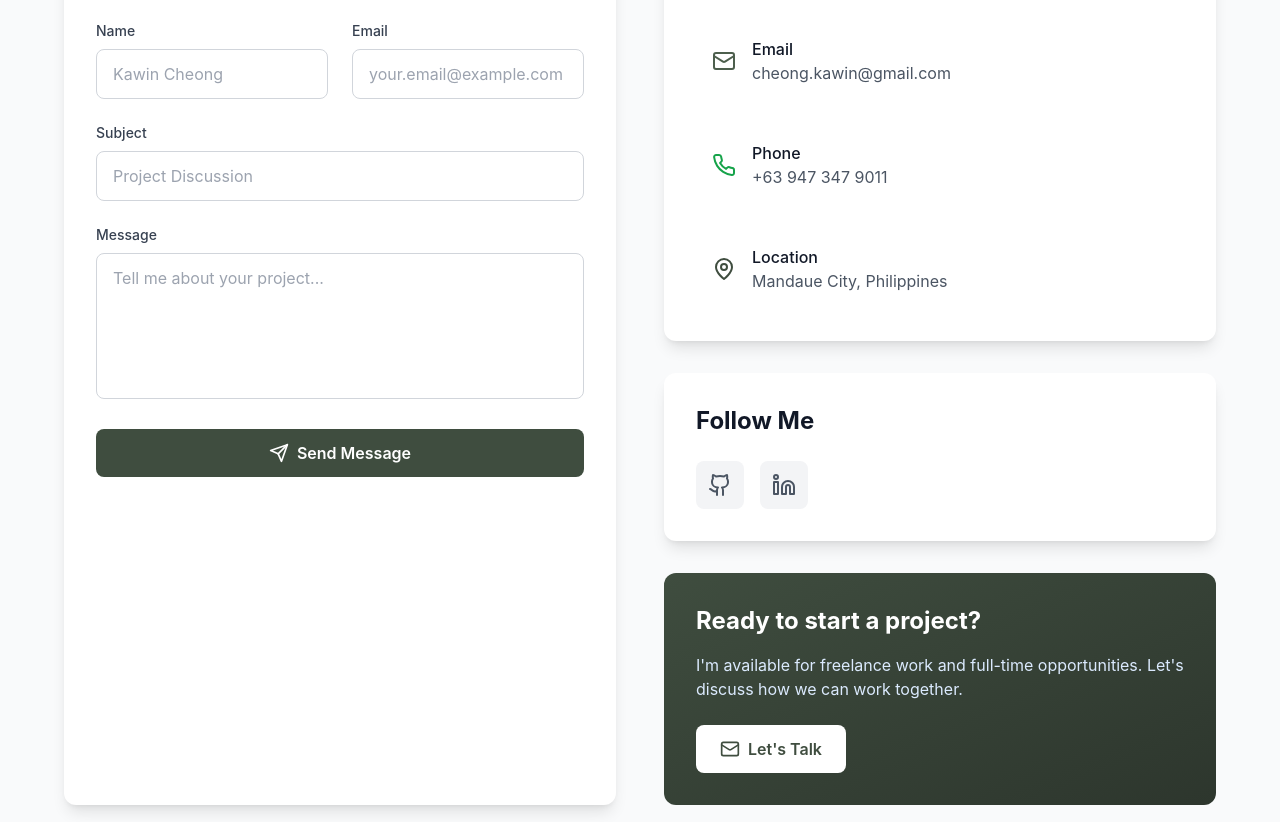
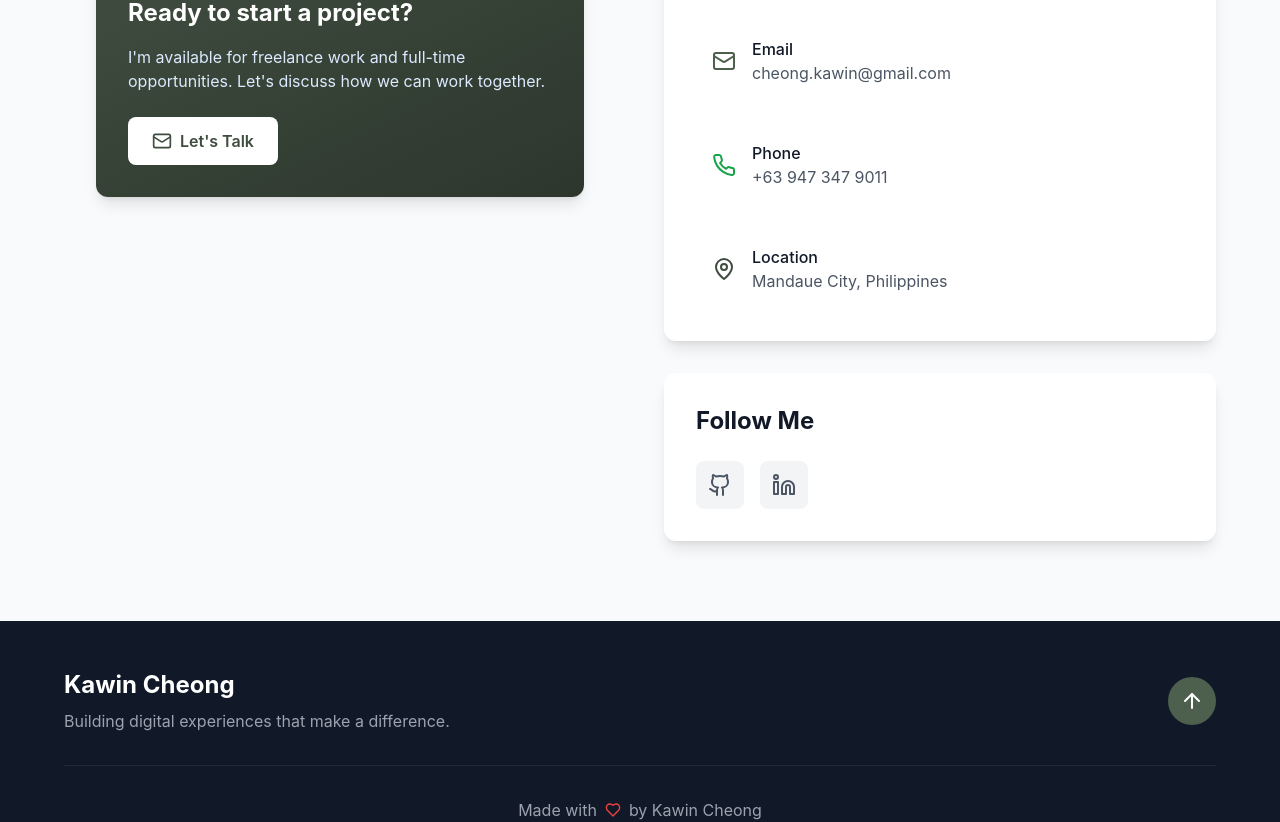
Before and after one commit to sirnewbee/Personal-Portfolio, a React (Vite) app: page / in a window 1280 px wide. Shown: the part 5613-6435 px from the top of the page. Built offline with nearby package versions, Linux system fonts and the light colour scheme.

Commit message:
update contact section

```diff
--- a/src/components/Contact.tsx
+++ b/src/components/Contact.tsx
@@ -67,9 +67,24 @@ const Contact = () => {
           </div>
 
           <div className="grid lg:grid-cols-2 gap-12">
+            <div className="p-8">
+              <div className="bg-gradient-to-br from-forest-700 to-forest-900 dark:from-forest-600 dark:to-forest-800 p-8 rounded-xl text-white shadow-lg">
+                <h3 className="text-2xl font-bold mb-4">Ready to start a project?</h3>
+                <p className="mb-6 text-blue-100">
+                  I'm available for freelance work and full-time opportunities. Let's discuss how we can work together.
+                </p>
+                <a
+                  href="mailto:cheong.kawin@gmail."
+                  className="inline-flex items-center gap-2 px-6 py-3 bg-white text-forest-700 rounded-lg font-semibold hover:bg-gray-100 transition-colors duration-200"
+                >
+                  <Mail size={20} />
+                  Let's Talk
+                </a>
+              </div>
+            </div>
             {/* Contact Form */}
-            <div className="bg-white dark:bg-gray-900 p-8 rounded-xl shadow-lg">
-              <h3 className="text-2xl font-bold text-gray-900 dark:text-white mb-6">Send Message</h3>
+            {/* <div className="bg-white dark:bg-gray-900 p-8 rounded-xl shadow-lg"> */}
+              {/* <h3 className="text-2xl font-bold text-gray-900 dark:text-white mb-6">Send Message</h3>
               <form onSubmit={handleSubmit} className="space-y-6">
                 <div className="grid sm:grid-cols-2 gap-6">
                   <div>
@@ -143,8 +158,8 @@ const Contact = () => {
                   <Send size={20} />
                   Send Message
                 </button>
-              </form>
-            </div>
+              </form> */}
+            {/* </div> */}
 
             {/* Contact Info */}
             <div className="space-y-8">
@@ -183,20 +198,6 @@ const Contact = () => {
                   ))}
                 </div>
               </div>
-
-              <div className="bg-gradient-to-br from-forest-700 to-forest-900 dark:from-forest-600 dark:to-forest-800 p-8 rounded-xl text-white">
-                <h3 className="text-2xl font-bold mb-4">Ready to start a project?</h3>
-                <p className="mb-6 text-blue-100">
-                  I'm available for freelance work and full-time opportunities. Let's discuss how we can work together.
-                </p>
-                <a
-                  href="mailto:your.email@example.com"
-                  className="inline-flex items-center gap-2 px-6 py-3 bg-white text-forest-700 rounded-lg font-semibold hover:bg-gray-100 transition-colors duration-200"
-                >
-                  <Mail size={20} />
-                  Let's Talk
-                </a>
-              </div>
             </div>
           </div>
         </div>
```
